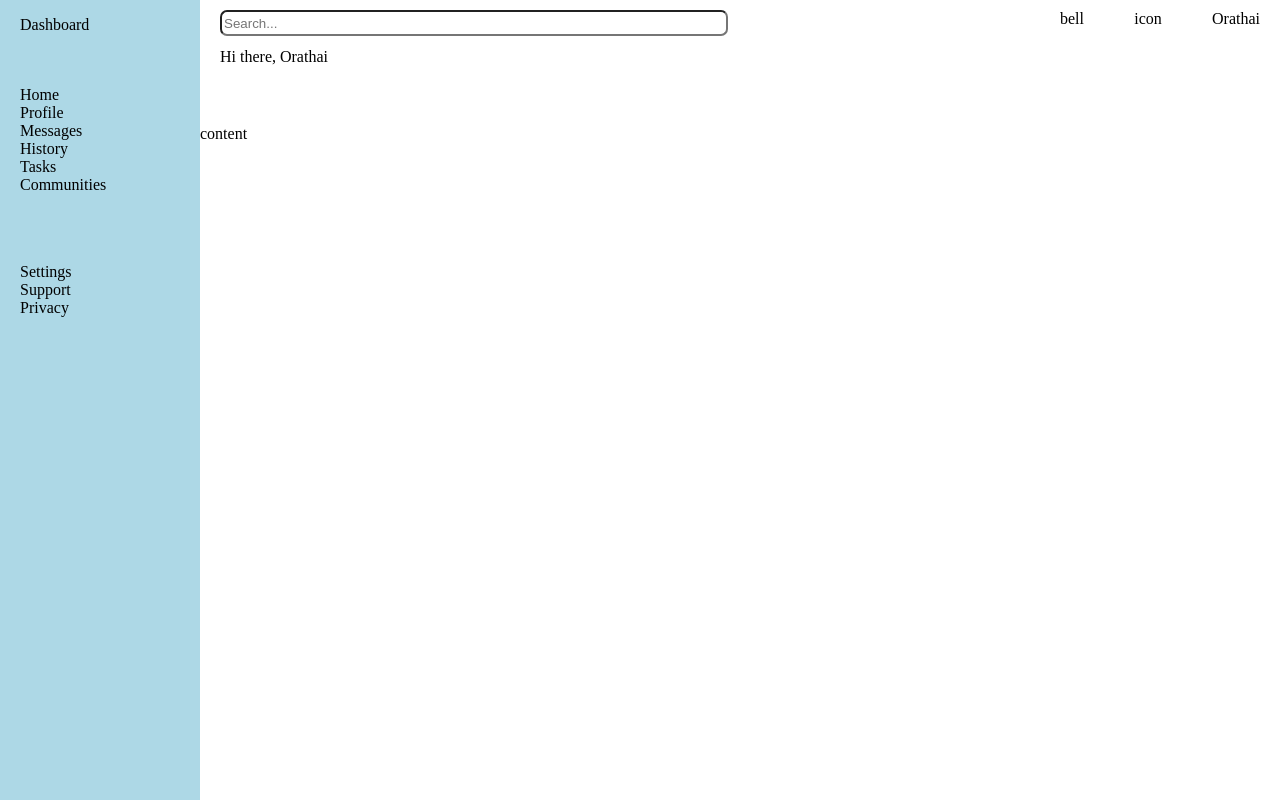
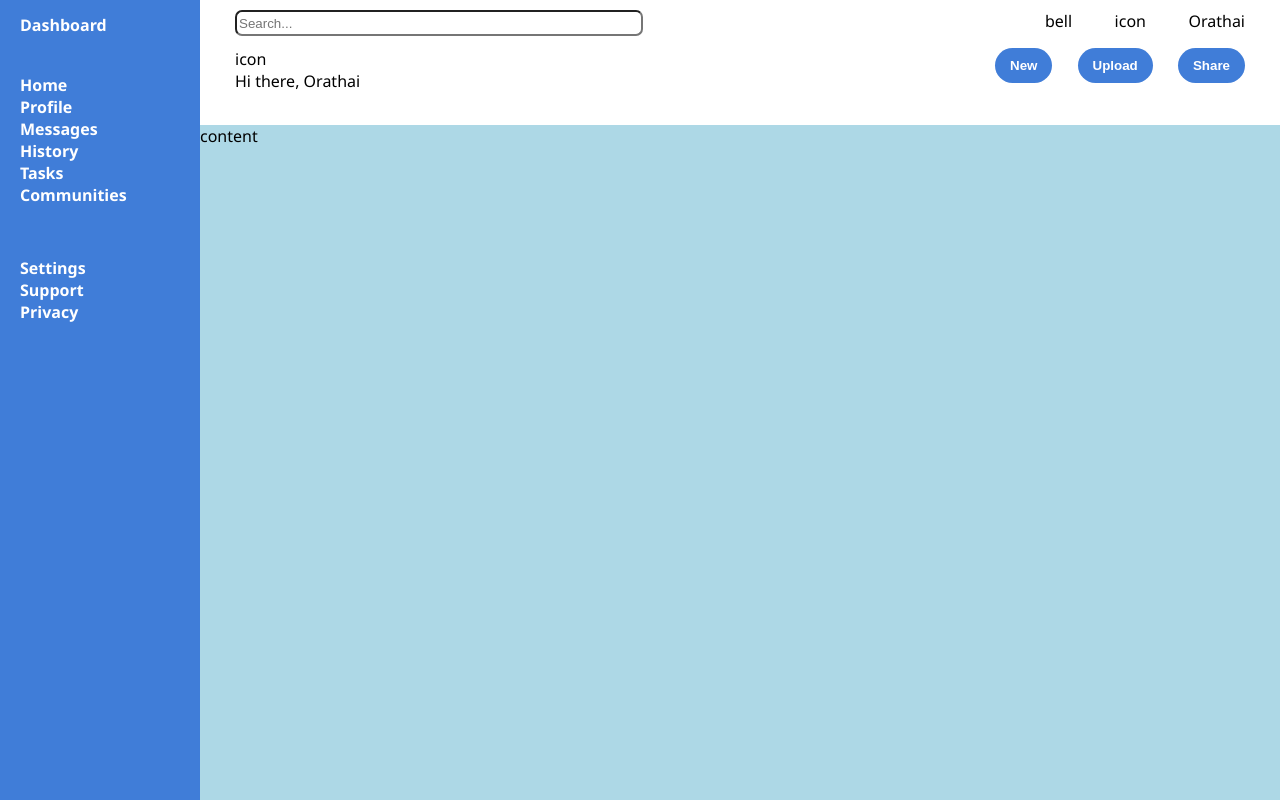
Before and after one commit to timcbuck/TOP-admin-dashboard, a plain HTML site: page index.html in a window 1280 px wide. Drawn offline with Linux system fonts and the light colour scheme.

Commit message:
Add top-right-header buttons

```diff
--- a/index.html
+++ b/index.html
@@ -29,12 +29,20 @@
                 <input id="searchBar" type="text" placeholder="Search...">
                 <div class="header-top-right">
                     <div>bell</div>
-                    <div>icon</div>
+                    <div class="icon">icon</div>
                     <div>Orathai</div>
                 </div>
             </div>
             <div class="header-bottom">
-                <div>Hi there, Orathai</div>
+                <div class="header-bottom-left">
+                    <div class="icon-big">icon</div>
+                    <div>Hi there, Orathai</div>
+                </div>
+                <div class="header-bottom-right">
+                    <button id="btnNew">New</button>
+                    <button id="btnUpload">Upload</button>
+                    <button id="btnShare">Share</button>
+                </div>
             </div>
         </div>
         <div class="content">
--- a/styles.css
+++ b/styles.css
@@ -1,4 +1,5 @@
 body {
+    font-family:'Segoe UI', Tahoma, Geneva, Verdana, sans-serif;
     margin: 0;
 }
 
@@ -11,8 +12,10 @@ body {
 }
 
 .sidebar {
+    color: white;
+    font-weight: bold;
     padding: 10px 20px;
-    background-color: lightblue;
+    background-color: rgb(64, 125, 216);
     grid-row: 1 / 3;
     display: grid;
     grid-template-rows: 30px 200px 100px;
@@ -21,8 +24,8 @@ body {
 
 .header {
     padding-top: 10px;
-    padding-left: 20px;
-    padding-right: 20px;
+    padding-left: 35px;
+    padding-right: 35px;
     display: grid;
     grid-template-rows: 1fr 2fr;
 }
@@ -32,14 +35,38 @@ body {
     grid-template-columns: 2fr 200px;
 }
 
+.header-bottom-right,
 .header-top-right {
     display: flex;
     justify-content: space-between;
 }
 
+.header-bottom {
+    display: grid;
+    grid-template-columns: 2fr 250px;
+}
+
 #searchBar {
+    margin-right: 20px;
     height: 20px;
-    max-width: 500px;
+    max-width: 400px;
     border-radius: 7px;
 
 }
+
+.content {
+    background-color: lightblue;;
+}
+
+#btnNew,
+#btnUpload,
+#btnShare {
+    height: 35px;
+    font-weight: bold;
+    background-color: rgb(64, 125, 216);
+    border-style: none;
+    color: white;
+    padding: 6px 15px 6px 15px;
+    border-radius: 20px;
+    cursor: pointer;
+}
```
